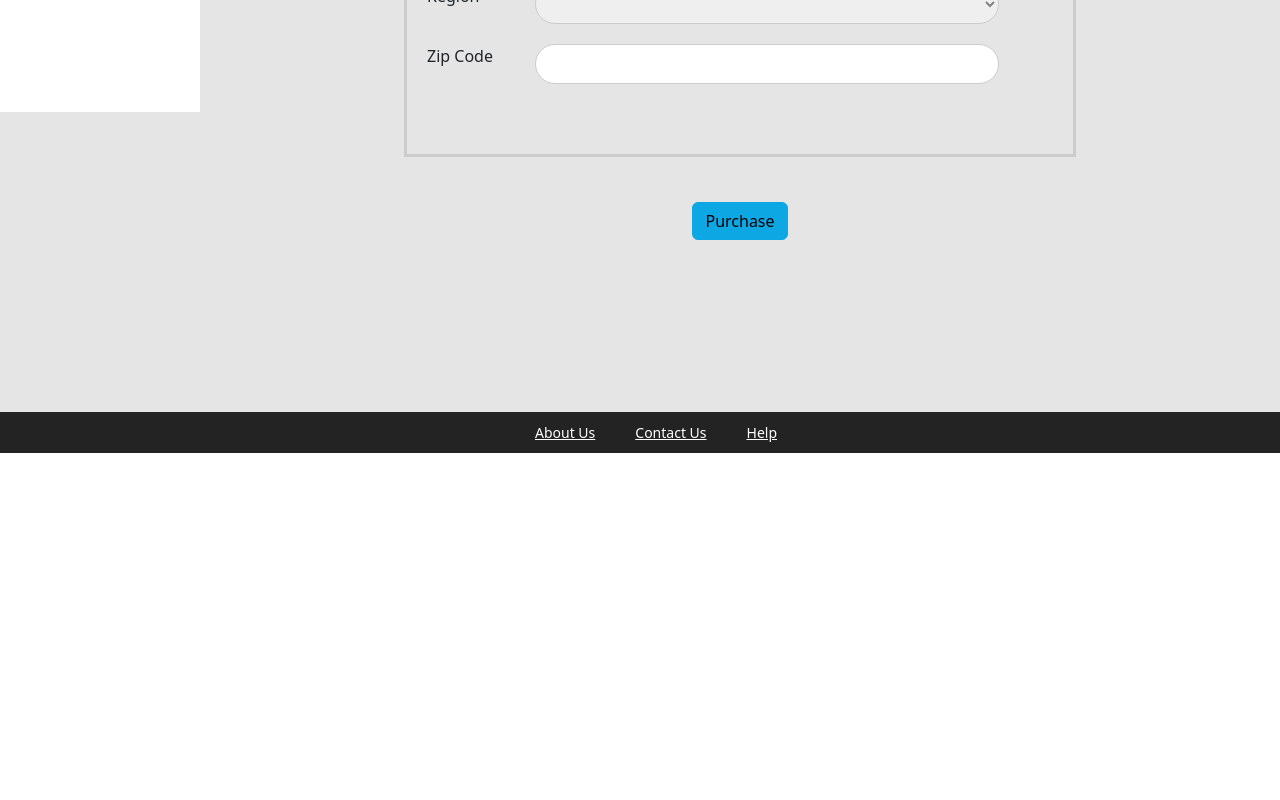
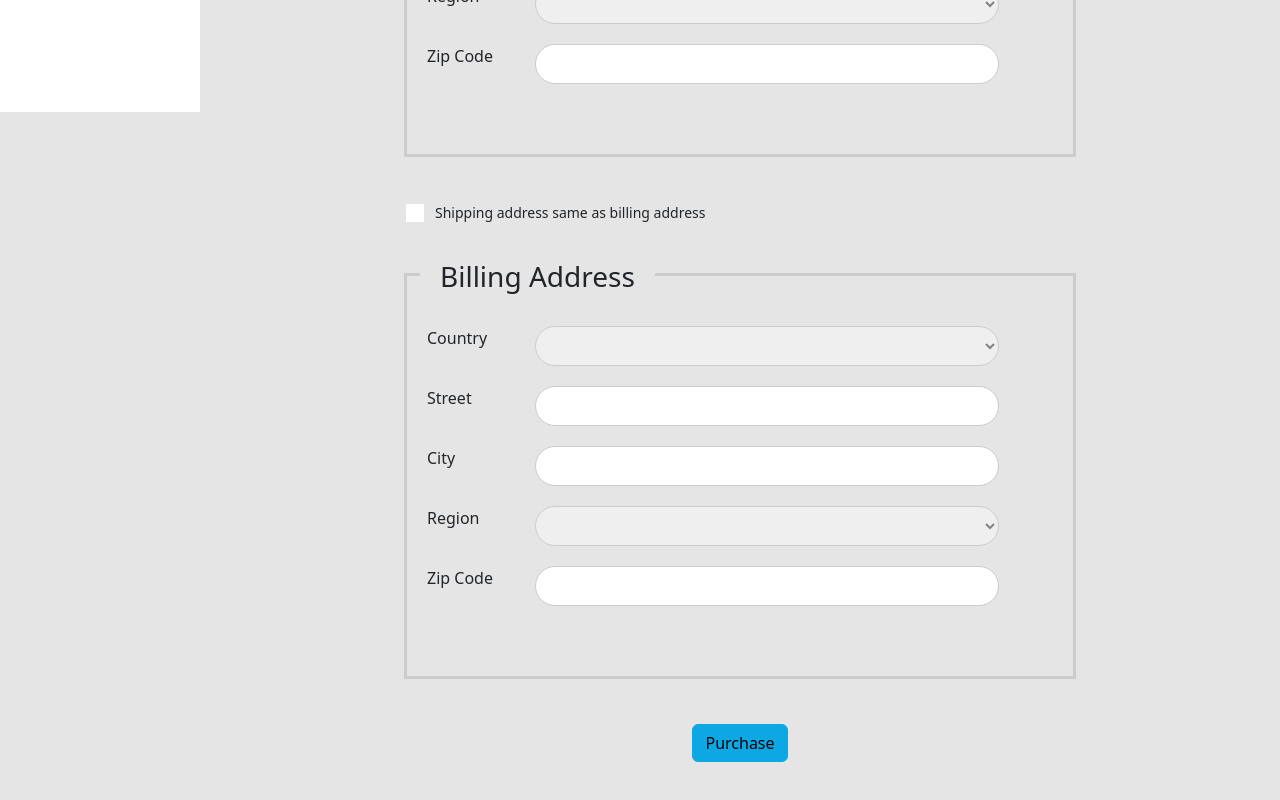
Before and after one commit to Rostja/Tee-Shop-Frontend, an Angular app: page /checkout in a window 1280 px wide. Shown: the part 688-1488 px from the top of the page. Before the commit the page ends 1157 px from the top, so only its background shows below. Built offline with nearby package versions, Linux system fonts and the light colour scheme; no server answers.

Commit message:
Add copyAddress logic

```diff
--- a/src/app/components/checkout/checkout.component.html
+++ b/src/app/components/checkout/checkout.component.html
@@ -90,6 +90,69 @@
 
                 </div>
 
+                <!-- Add check box to copy shipping to billing-->
+                 <div class="input-space">
+                    <label class="au-checkbox">
+                        <input type="checkbox" (change)="copyShippingAddressToBillingAddress($event)">
+                        <span class="au-checkmark"></span> Shipping address same as billing address
+                    </label>
+                 </div>
+
+                <!-- Billing Address-->
+                <div formGroupName="billingAddress" class="form-area">
+                    <h3>Billing Address</h3>
+
+                    <div class="row">
+                        <div class="col-md-2"><label>Country</label></div>
+                        <div class="col-md-9">
+                            <div class="input-space">
+                                <select formControlName="country">
+                                    <option>TO DO</option>
+                                </select>
+                            </div>
+                        </div>
+                    </div>
+
+                    <div class="row">
+                        <div class="col-md-2"><label>Street</label></div>
+                        <div class="col-md-9">
+                            <div class="input-space">
+                                <input formControlName="street" type="text">
+                            </div>
+                        </div>
+                    </div>
+
+                    <div class="row">
+                        <div class="col-md-2"><label>City</label></div>
+                        <div class="col-md-9">
+                            <div class="input-space">
+                                <input formControlName="city" type="text">
+                            </div>
+                        </div>
+                    </div>
+
+                    <div class="row">
+                        <div class="col-md-2"><label>Region</label></div>
+                        <div class="col-md-9">
+                            <div class="input-space">
+                                <select formControlName="region">
+                                    <option>TO DO</option>
+                                </select>
+                            </div>
+                        </div>
+                    </div>
+
+                    <div class="row">
+                        <div class="col-md-2"><label>Zip Code</label></div>
+                        <div class="col-md-9">
+                            <div class="input-space">
+                                <input formControlName="zipCode" type="text">
+                            </div>
+                        </div>
+                    </div>
+                </div>
+
+
                 <!--submit button-->
                 <div class="text-center">
                     <button type="submit" class="btn btn-info">Purchase</button>
--- a/src/app/components/checkout/checkout.component.ts
+++ b/src/app/components/checkout/checkout.component.ts
@@ -46,6 +46,17 @@
 
       });
   }
+  copyShippingAddressToBillingAddress(event: Event) {
+    const checkbox = event.target as HTMLInputElement;
+
+    if (checkbox.checked) {
+    this.checkoutFormGroup.controls['billingAddress']
+      .setValue(this.checkoutFormGroup.controls['shippingAddress'].value);
+  } else {
+    this.checkoutFormGroup.controls['billingAddress'].reset();
+  }
+}
+
   onSubmit(){
     console.log("Handling the submit button");
     console.log(this.checkoutFormGroup.get('customer')?.value);
```
